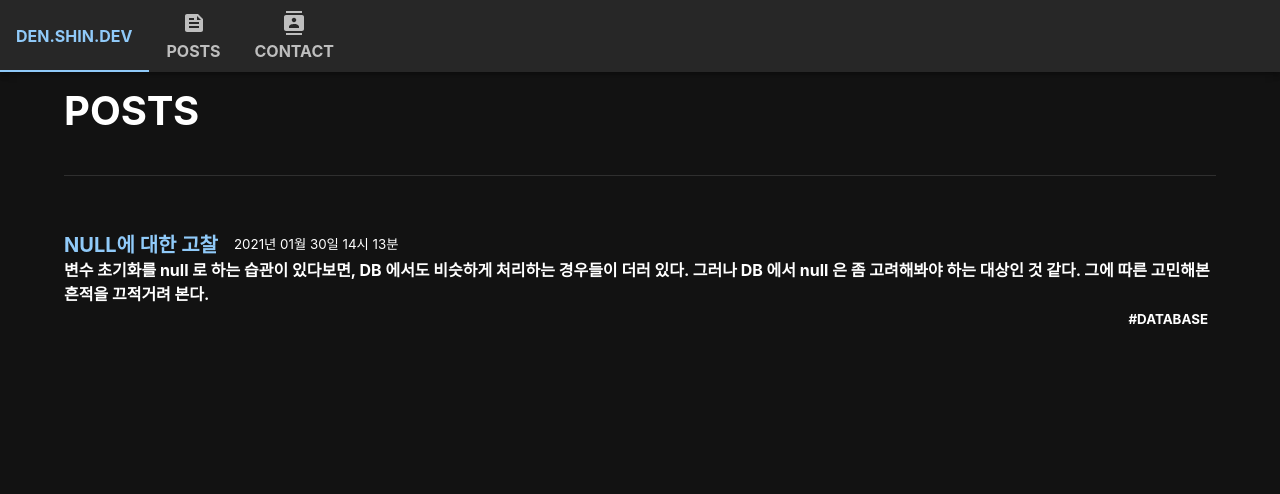
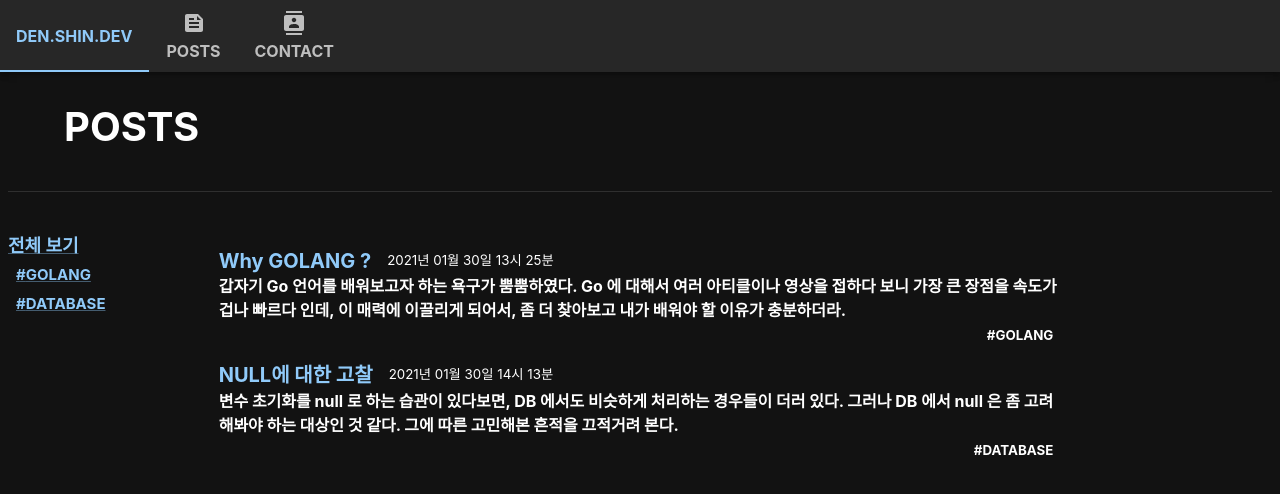
Before and after one commit to shinYeongHyeon/dev-blog, a Next.js app: page /posts in a window 1280 px wide. Shown: the top 494 px of the page. Built offline with nearby package versions, Linux system fonts and the light colour scheme.

Commit message:
FEATURE: 해시태그 리스트

```diff
--- /dev/null
+++ b/component/HashtagList.tsx
@@ -0,0 +1,22 @@
+import React from 'react';
+import Link from '@mui/material/Link';
+import Typography from '@mui/material/Typography';
+import Box from '@mui/material/Box';
+
+interface Props {
+    tag: string;
+}
+
+const HashtagList: React.FC<Props> = ({ tag }) => {
+    return (
+        <Box>
+            <Link href={`/posts?tag=${tag}`}>
+                <Typography variant={'h6'}>
+                    <small>#{tag}</small>
+                </Typography>
+            </Link>
+        </Box>
+    );
+};
+
+export default HashtagList;
--- /dev/null
+++ b/layout/FullLayout.tsx
@@ -0,0 +1,21 @@
+import React from 'react';
+import Grid from '@mui/material/Grid';
+import { Box } from '@mui/material';
+
+export interface Props {
+    children: React.ReactNode;
+}
+
+const FullLayout: React.FC<Props> = ({ children }) => {
+    return (
+        <Grid container>
+            <Grid item xs={12}>
+                <Box px={1} pt={2}>
+                    {children}
+                </Box>
+            </Grid>
+        </Grid>
+    );
+};
+
+export default FullLayout;
--- a/pages/posts/index.tsx
+++ b/pages/posts/index.tsx
@@ -1,20 +1,36 @@
+import React from 'react';
+import { NextPage } from 'next';
+import { useRouter } from 'next/router';
+import uniq from 'lodash/uniq';
+import map from 'lodash/map';
+import filter from 'lodash/filter';
+import findIndex from 'lodash/findIndex';
+import flattenDeep from 'lodash/flattenDeep';
 import Box from '@mui/material/Box';
 import Divider from '@mui/material/Divider';
-import React from 'react';
-import { NextPage } from 'next';
-import map from 'lodash/map';
+import Grid from '@mui/material/Grid';
+import Link from '@mui/material/Link';
 import { Typography } from '@mui/material';
 
+import DefaultLayout from 'layout/DefaultLayout';
+import FullLayout from 'layout/FullLayout';
 import DefaultHead from 'component/DefaultHead';
-import DefaultLayout from 'layout/DefaultLayout';
+import PostList from 'component/PostList';
+import HashtagList from 'component/HashtagList';
 import { allPosts } from 'posts/AllPosts';
-import PostList from '../../component/PostList';
 
-const Posts: NextPage = () => {
-    const posts = map(
+const usePosts = (searchTag?: string | undefined) => {
+    const posts = searchTag
+        ? filter(
               allPosts,
-        ({ path, title, listContents, datetime, tags }) => {
-            return (
+              ({ tags }) => findIndex(tags, (tag) => tag === searchTag) !== -1,
+          )
+        : allPosts;
+    const hashtags = uniq(flattenDeep(map(allPosts, ({ tags }) => tags)));
+
+    const postComponents = map(
+        posts,
+        ({ path, title, listContents, datetime, tags }) => (
             <Box my={2} key={`box-${path}`}>
                 <PostList
                     key={path}
@@ -25,19 +41,48 @@ const Posts: NextPage = () => {
                     tags={tags}
                 />
             </Box>
+        ),
     );
+    const hashtagComponents = map(hashtags, (tag) => (
+        <Box ml={1} key={`box-${tag}`}>
+            <HashtagList key={tag} tag={tag} />
+        </Box>
+    ));
+
+    return {
+        models: {
+            postComponents,
+            hashtagComponents,
         },
-    );
+    };
+};
+
+const Posts: NextPage = () => {
+    const router = useRouter();
+    const { tag } = router.query;
+    const { models } = usePosts(tag as string);
 
     return (
+        <FullLayout>
+            <DefaultHead title={'Den`s POSTS'} />
             <DefaultLayout>
-            <DefaultHead title={'Den`s POSTS'} />
                 <Typography variant={'h1'}>POSTS</Typography>
+            </DefaultLayout>
             <Box py={5}>
                 <Divider />
             </Box>
-            {posts}
-        </DefaultLayout>
+            <Grid container>
+                <Grid item xs={2}>
+                    <Link href={`/posts/`}>
+                        <Typography variant={'h6'}>전체 보기</Typography>
+                    </Link>
+                    {models.hashtagComponents}
+                </Grid>
+                <Grid item xs={8}>
+                    {models.postComponents}
+                </Grid>
+            </Grid>
+        </FullLayout>
     );
 };
 
--- a/posts/AllPosts.ts
+++ b/posts/AllPosts.ts
@@ -1,4 +1,5 @@
+import { IPost } from './IPost';
+import { whyGo } from './whyGo';
 import { databaseNull } from './databaseNull';
-import { IPost } from './IPost';
 
-export const allPosts: IPost[] = [databaseNull];
+export const allPosts: IPost[] = [whyGo, databaseNull];
--- a/posts/PostPaths.ts
+++ /dev/null
@@ -1 +0,0 @@
-export const postPaths = ['databaseNull'];
--- a/posts/databaseNull.ts
+++ b/posts/databaseNull.ts
@@ -30,7 +30,7 @@ Null Check 를 통해서 로직을 짜는 것이 가독성도 좋고, 문맥 파
 그리고 최종적으로는 DBMS 마다 다르게 취급하는 것이 문제다.
 이렇기 때문에 Null 사용은 나는 가급적 지양하고, 빈 값같은 경우를 사용해야 하는 경우에는
 그 의미를 그대로 가질 수 없는 열은 다른 열과 조합으로 의미를 가지게 하는 것이 좋은 것 같다.`,
-    listContents: `변수 초기화를 null 로 하는 습관이 있다보면, DB 에서도 비슷하게 처리하는 경우들이 더러 있다. \n \r\n
+    listContents: `변수 초기화를 null 로 하는 습관이 있다보면, DB 에서도 비슷하게 처리하는 경우들이 더러 있다. \n
 그러나 DB 에서 null 은 좀 고려해봐야 하는 대상인 것 같다. 그에 따른 고민해본 흔적을 끄적거려 본다.`,
     datetime: '2021년 01월 30일 14시 13분',
     tags: ['DATABASE'],
--- /dev/null
+++ b/posts/whyGo.ts
@@ -0,0 +1,36 @@
+import { IPost } from './IPost';
+
+export const whyGo: IPost = {
+    title: 'Why GOLANG ?',
+    path: 'whyGo',
+    contents: `
+# Why Golang ?
+
+갑자기 Go 언어를 배워보고자 하는 욕구가 뿜뿜하였다.
+Go 에 대해서 여러 아티클이나 영상을 접하다 보니 가장 큰 장점을 속도가 겁나 빠르다 인데, 이 매력에 이끌리게 되어서, 좀 더 찾아보고 내가 배워야 할 이유가 충분하더라.
+
+1. 빠르다
+ Go Lang 의 장점을 찾아보면 가장 먼저 Python 과 비교를 하는 아티클을 많이 보게 되는데 속도가 너무 차이가 난다는 것이다. 믿을 수 없을 정도로 빠르다고, 유튜브를 조금만 봐도 나오는 수준… 그리고 컴파일 언어라고 한다.
+
+2. 정적 언어
+ Type 강제하는가 너무 좋아
+
+3. Python 과 C 를 쏙쏙
+ Python 과 C 의 좋은 점들을 뽑아 디자인 됐다 한다, 그래서 포인터도 있고, C 처럼 자료구조를 만들기도 쉽다더라!
+
+4. 동시성 지원
+
+5. Garbage Collection 지원
+ 가비지 컬렉션을 지원해주기 때문에 메모리 할당과 해제에 대해서 신경쓰지 않아도 된다.
+
+6. Static linking 기본 지원
+ 기본적으로 static linking 이 지원되기 때문에 binary file 을 생성할수 있고, 이식성이 좋다. 빌드가 성공하고 파일이 생성만 되면 의존성 및 라이브러리 버전등 신경쓰지 않고 사용할 수 있게된다!
+
+7. 갓-글
+
+물론 단점들도 있고, 익히 듣기도 했지만, 단점이 없는 게 어디 있으랴, 일단 많이 배워보자!`,
+    listContents: `갑자기 Go 언어를 배워보고자 하는 욕구가 뿜뿜하였다. \n
+Go 에 대해서 여러 아티클이나 영상을 접하다 보니 가장 큰 장점을 속도가 겁나 빠르다 인데, 이 매력에 이끌리게 되어서, 좀 더 찾아보고 내가 배워야 할 이유가 충분하더라.`,
+    datetime: '2021년 01월 30일 13시 25분',
+    tags: ['GOLANG'],
+};
```
Also changed, not shown: pages/posts/[post].tsx (+11 -11 lines). Lines whose indentation alone changed are shown as unchanged.
